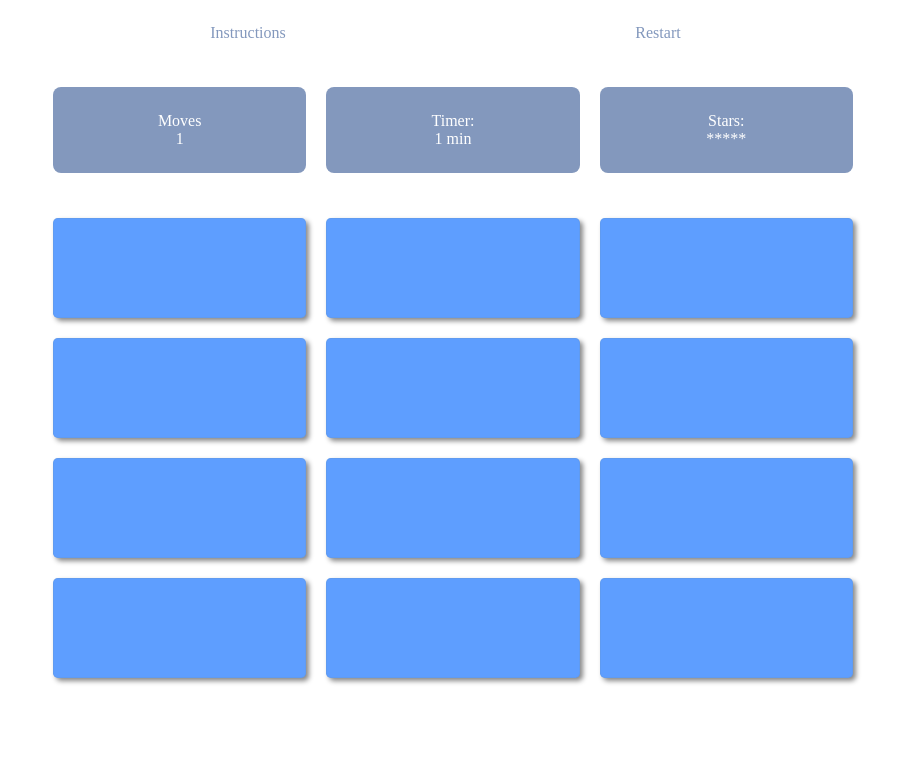
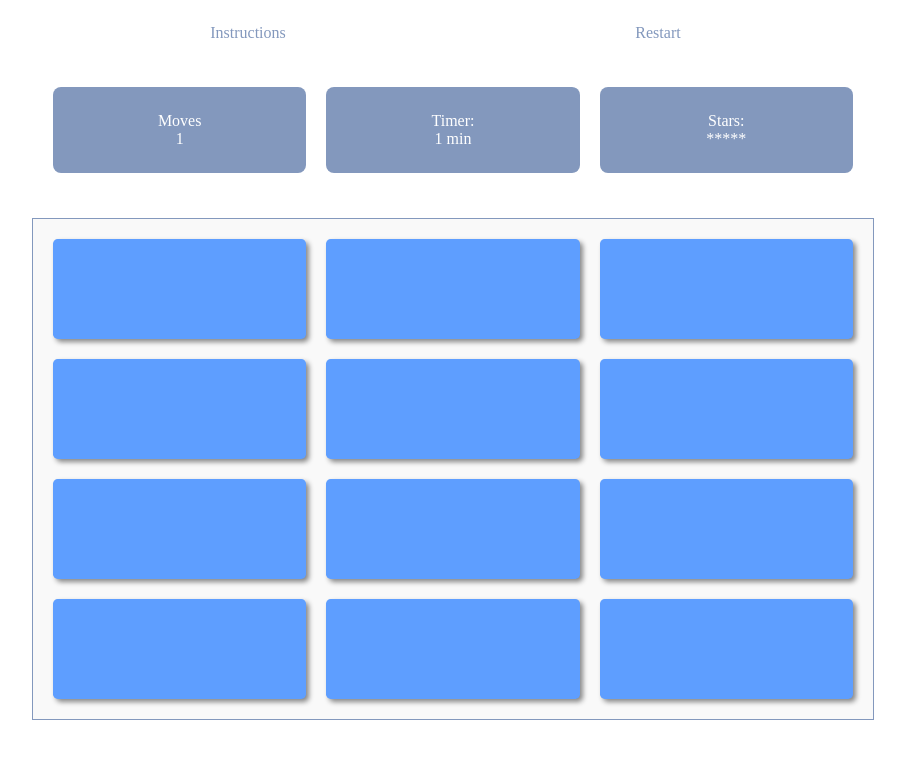
Before and after one commit to sagecodes/memory-game, a plain HTML site: page index.html in a window 1280 px wide. Shown: the part 79-838 px from the top of the page, without its empty margins (187-1092 px from the left). Before the commit the page ends 802 px from the top, so only its background shows below. Drawn offline with Linux system fonts and the light colour scheme.

Commit message:
Refeactor: Adjust padding

```diff
--- a/css/style.css
+++ b/css/style.css
@@ -6,13 +6,15 @@
     display: grid;
 
     grid-gap: 20px;
+}
 
+body {
+    background:#fff;
 }
 
 
 /* Title
 ===================================================================== */
-
 .game-title {
     text-align: center;
 }
@@ -56,6 +58,9 @@
 .card-grid {
     grid-template-columns: 1fr 1fr 1fr;
     grid-template-rows: 100px 100px 100px 100px;
+    background: #f9f9f9;
+    padding: 20px;
+    border: solid 1px #8398bd;
 }
 
 .card {
@@ -63,7 +68,6 @@
     color: #fff;
     padding: 25px;
     background:#5e9eff;
-    border: solid 1px rgba(110,133,156,0.15);
     border-radius: 0.3em;
     box-shadow: 3px 3px 5px #888888;
     cursor: pointer;
```
